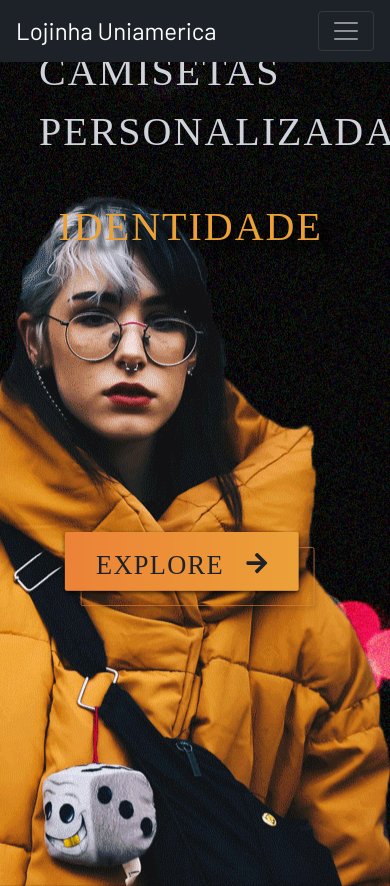
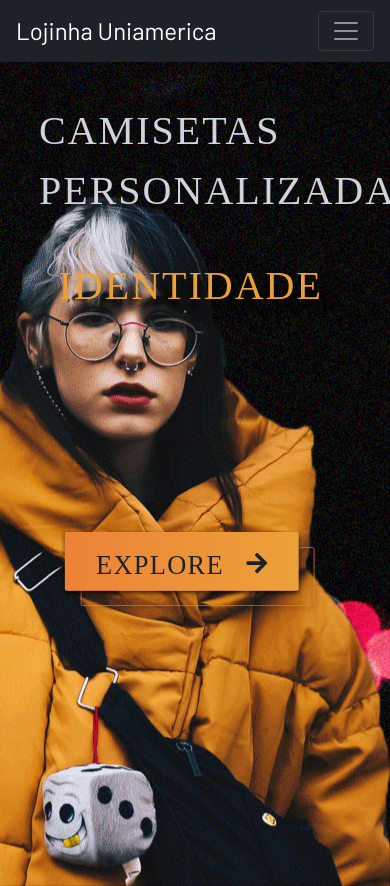
Before and after one commit to Henriquecesp/lojinha-react, a React (Create React App) app: page / in a window 390 px wide. Shown: the top 886 px of the page. Built offline with nearby package versions, Linux system fonts and the light colour scheme.

Commit message:
texto pagina inicial

```diff
--- a/src/sass/styles.scss
+++ b/src/sass/styles.scss
@@ -221,7 +221,7 @@ li {
 @media only screen and (max-width: 1200px) {
   .texto {
     left: 10%;
-    top: 5vh;
+    top: 12vh;
   }
   .id {
     top: -3vh;
```
